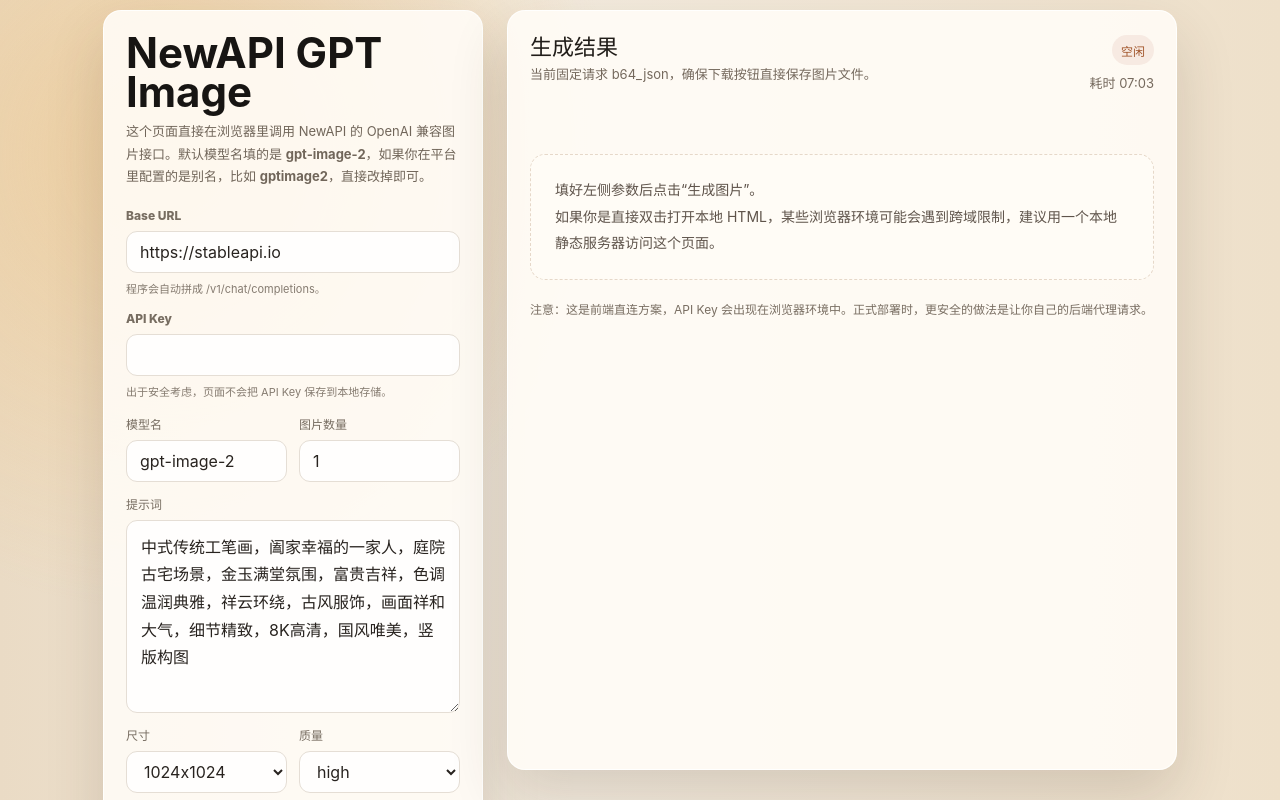
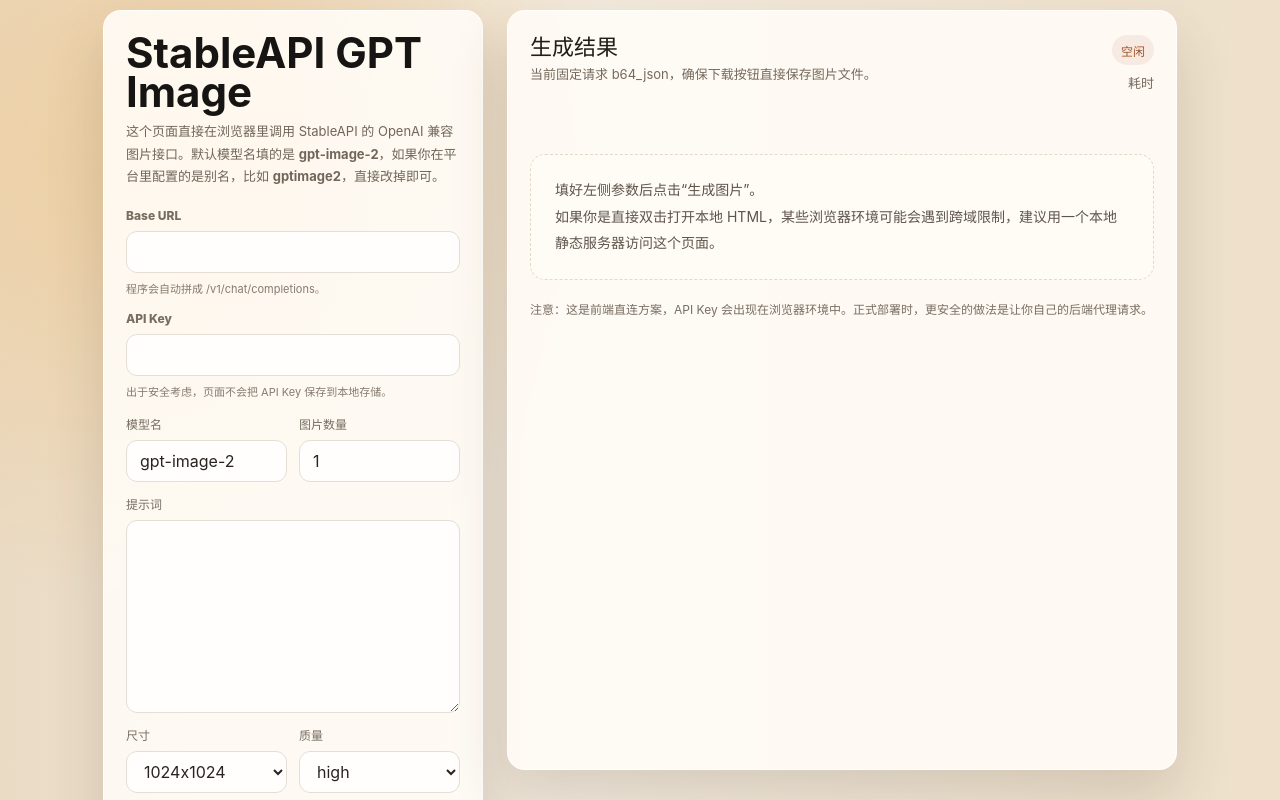
Before and after one commit to zhaojinwu888/stableImage, a Vue app: page / in a window 1280 px wide. Shown: the top 800 px of the page. Built offline with nearby package versions, Linux system fonts and the light colour scheme.

Commit message:
Update StableAPI image defaults

```diff
--- a/src/App.vue
+++ b/src/App.vue
@@ -9,17 +9,17 @@
   revised_prompt?: string;
 }
 
-const baseUrl = ref('https://stableapi.io');
+const baseUrl = ref('');
 const apiKey = ref('');
 const model = ref('gpt-image-2');
 const n = ref(1);
-const prompt = ref('中式传统工笔画，阖家幸福的一家人，庭院古宅场景，金玉满堂氛围，富贵吉祥，色调温润典雅，祥云环绕，古风服饰，画面祥和大气，细节精致，8K高清，国风唯美，竖版构图');
+const prompt = ref('');
 const size = ref('1024x1024');
 const quality = ref('high');
 const background = ref('auto');
 const downloadMode = ref<DownloadMode>('direct');
 const loading = ref(false);
-const elapsed = ref('07:03');
+const elapsed = ref('');
 const error = ref('');
 const images = ref<ImageItem[]>([]);
 
@@ -121,16 +121,16 @@
 function clearResult() {
   images.value = [];
   error.value = '';
-  elapsed.value = '07:03';
+  elapsed.value = '';
 }
 </script>
 
 <template>
   <main class="page-shell">
     <section class="control-panel">
-      <h1>NewAPI GPT<br />Image</h1>
+      <h1>StableAPI GPT<br />Image</h1>
       <p class="intro">
-        这个页面直接在浏览器里调用 NewAPI 的 OpenAI 兼容图片接口。默认模型名填的是
+        这个页面直接在浏览器里调用 StableAPI 的 OpenAI 兼容图片接口。默认模型名填的是
         <b>gpt-image-2</b>，如果你在平台里配置的是别名，比如 <b>gptimage2</b>，直接改掉即可。
       </p>
 
```
